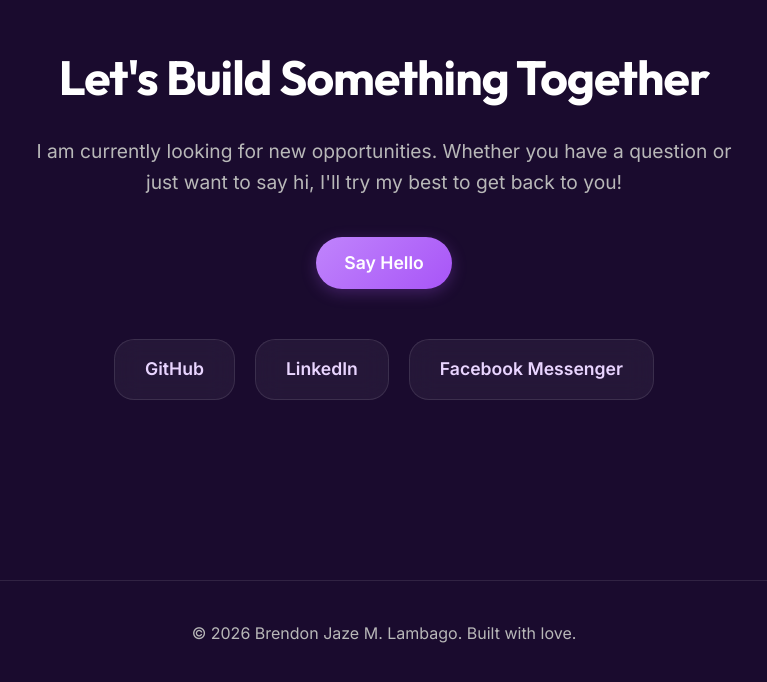
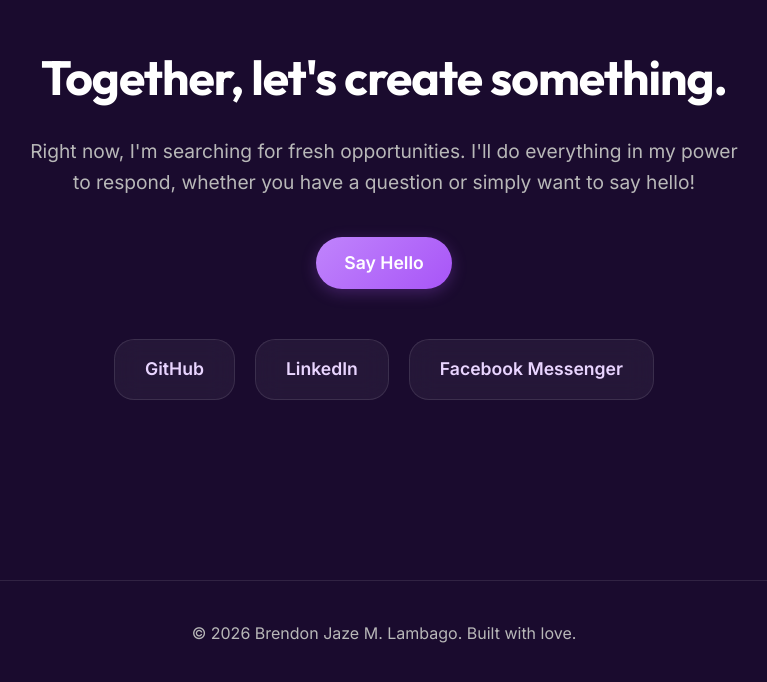
Before and after one commit to brendonjaze/Brendon-Portfolio, a Next.js app: page / in a window 1280 px wide. Shown: the part 2750-3432 px from the top of the page, without its empty margins (256-1023 px from the left). Built offline with nearby package versions, Linux system fonts and the light colour scheme.

Commit message:
add something

```diff
--- a/src/app/page.tsx
+++ b/src/app/page.tsx
@@ -124,11 +124,11 @@ export default function Home() {
         {/* Contact Section */}
         <section id="contact" style={{ padding: '100px 20px', textAlign: 'center' }}>
           <div style={{ padding: '80px 40px', maxWidth: '800px', margin: '0 auto' }}>
-            <h2 style={{ fontSize: '3rem', marginBottom: '20px' }}>Let's Build Something Together</h2>
+            <h2 style={{ fontSize: '3rem', marginBottom: '20px' }}>Together, let's create something.</h2>
             <p style={{ color: 'var(--text-dim)', fontSize: '1.2rem', marginBottom: '40px' }}>
-              I am currently looking for new opportunities. Whether you have a question or just want to say hi, I'll try my best to get back to you!
+              Right now, I'm searching for fresh opportunities. I'll do everything in my power to respond, whether you have a question or simply want to say hello!
             </p>
-            <a href="mailto:brendon.lambago@example.com" className="btn btn-primary" style={{ fontSize: '1.1rem' }}>Say Hello</a>
+            <a href="mailto:brendonjaze07@gmail.com" className="btn btn-primary" style={{ fontSize: '1.1rem' }}>Say Hello</a>
 
             <div style={{ marginTop: '50px', display: 'flex', justifyContent: 'center', gap: '20px', fontSize: '1.1rem', flexWrap: 'wrap' }}>
               <a href="https://github.com/brendonjaze" target="_blank" rel="noopener noreferrer" className="glass" style={{ padding: '15px 30px', fontWeight: '600', color: 'var(--primary-light)', display: 'inline-block' }}>GitHub</a>
```
